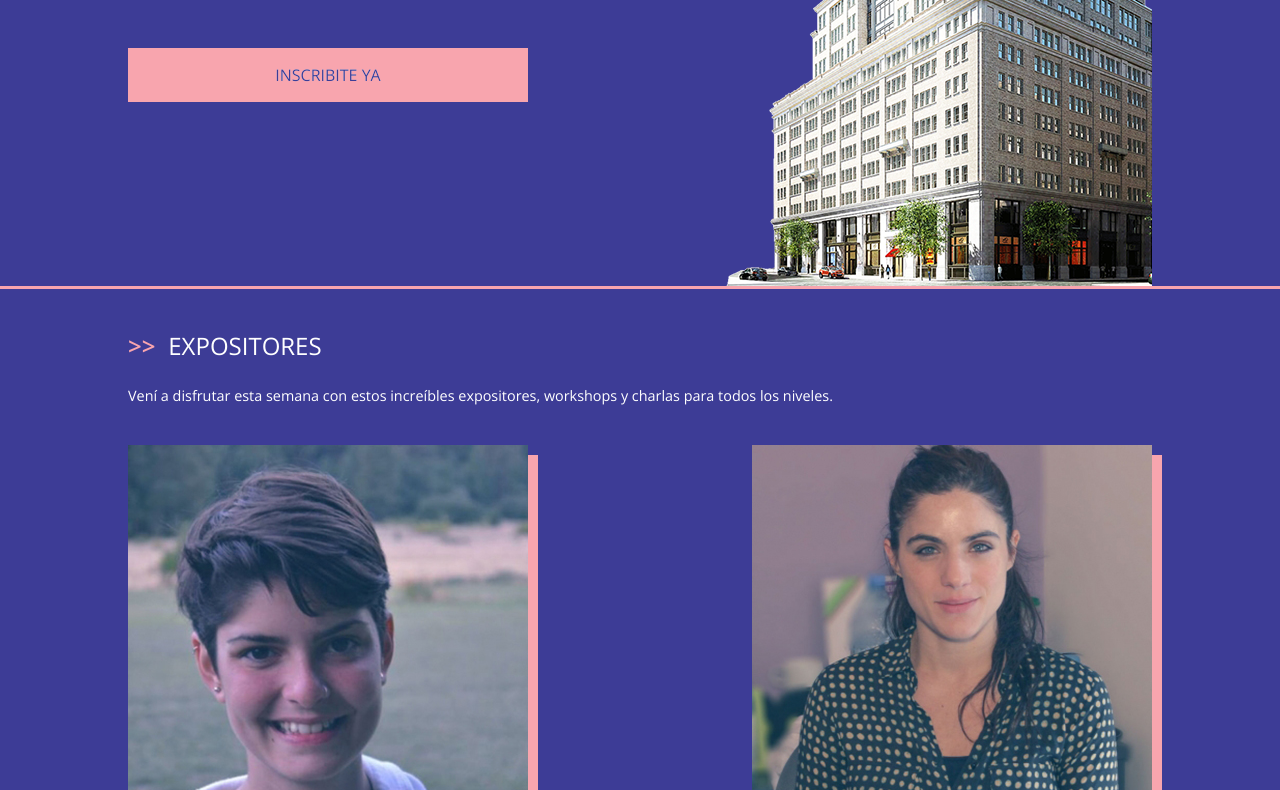
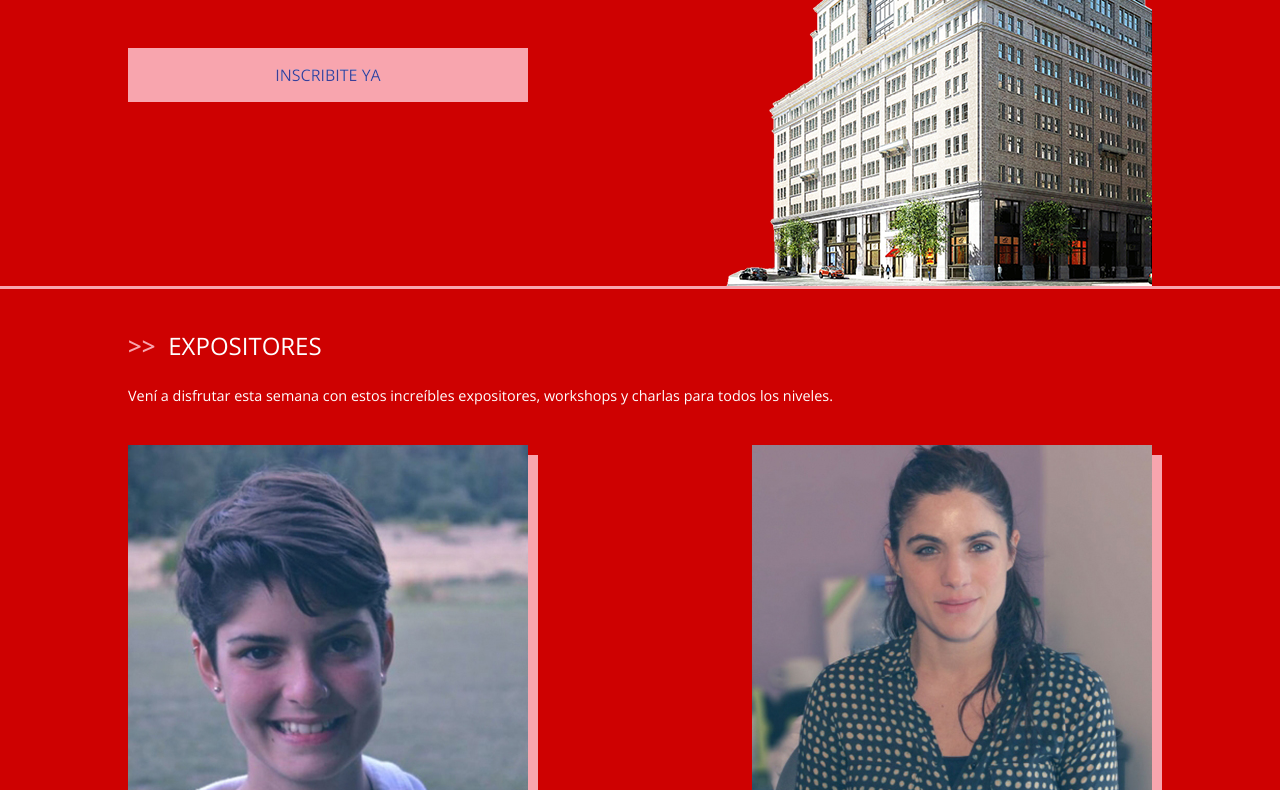
Before and after one commit to dantesantos722/Proyecto-intro-utn, a plain HTML site: page index.html in a window 1280 px wide. Shown: the part 325-1115 px from the top of the page. Drawn offline with nearby package versions, Linux system fonts and the light colour scheme.

Commit message:
cambie el fondo a rojo

```diff
--- a/css/style.css
+++ b/css/style.css
@@ -7,7 +7,7 @@
   box-sizing: border-box; }
 
 body {
-  background-color: #3d3c96;
+  background-color: #ce0101;
   font-family: "Open Sans", sans-serif;
   color: #FFF;
   overflow-x: hidden; }
```
